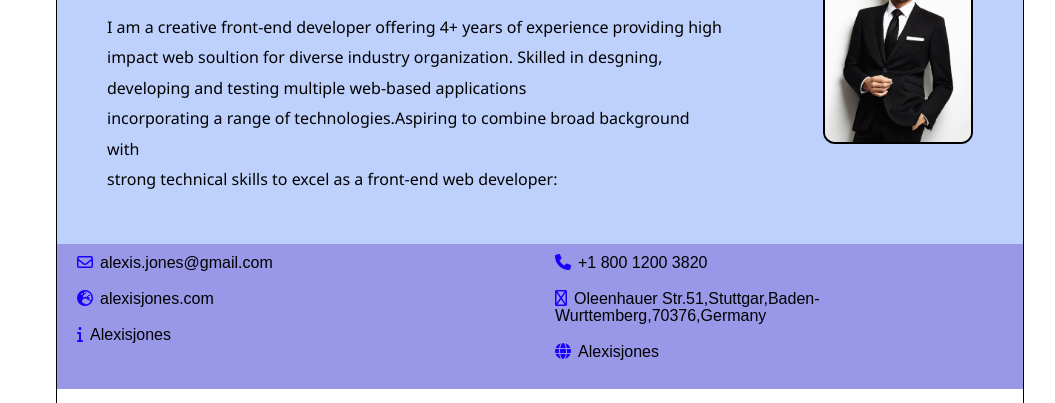
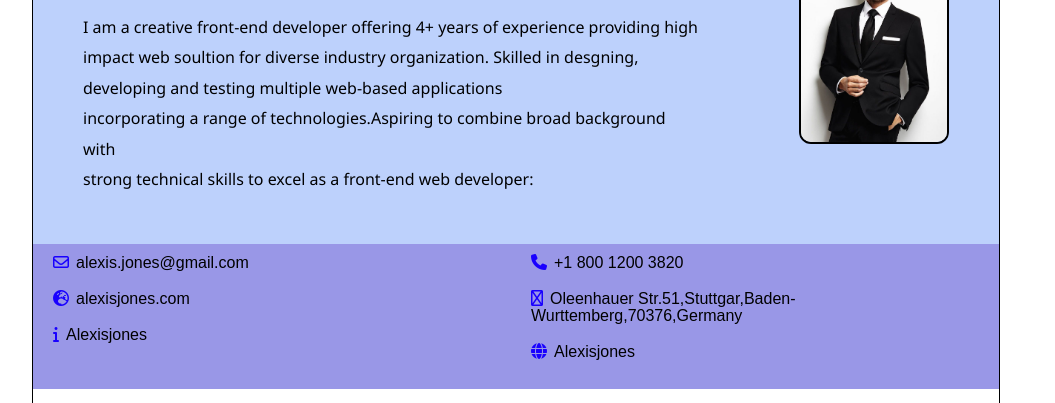
Before and after one commit to khanali454/leafish-resume-template, a plain HTML site: page index.html in a window 1280 px wide. Shown: the part 109-512 px from the top of the page, without its empty margins (124-1179 px from the left). Drawn offline with Linux system fonts and the light colour scheme.

Commit message:
some fixes

```diff
--- a/style.css
+++ b/style.css
@@ -8,8 +8,9 @@ body{
     max-width: 100%;
 }
 .main{
+    margin: 0 auto;
     width: 968px;
-    transform: translateX(180px);
+    max-width: 968px;
     border: 1px solid black;
 }
 .Alexis{
```
